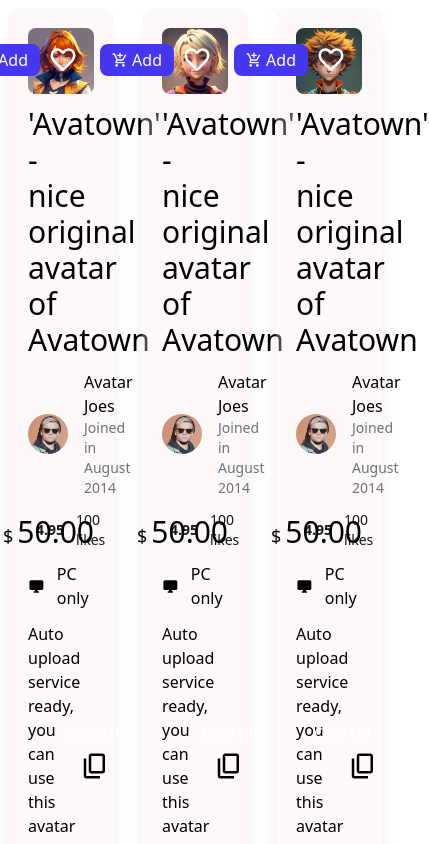
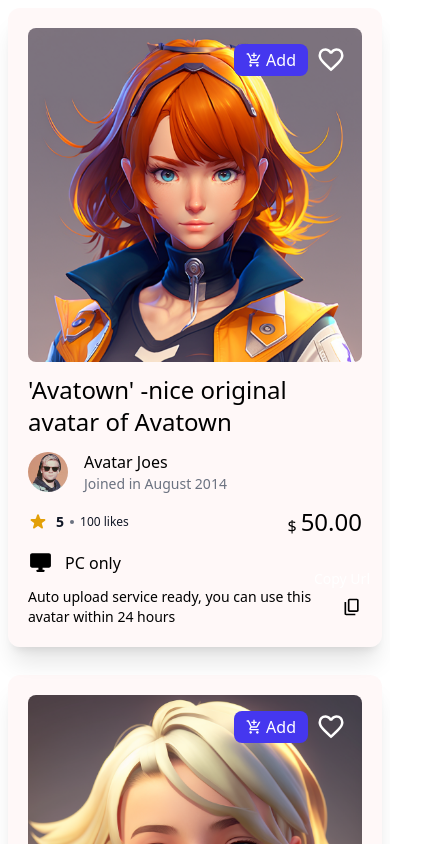
Before and after one commit to AbhiramKrishnaM/Dolami, a React (Vite) app: page / in a window 390 px wide. Shown: the top 844 px of the page, 429 px wide, since content can reach past the window. Built offline with nearby package versions, Linux system fonts and the light colour scheme.

Commit message:
added mobile responsiveness

```diff
--- a/src/App.jsx
+++ b/src/App.jsx
@@ -4,7 +4,11 @@
 function App() {
   const cards = avatars.map((avatar) => <Avatar key={avatar.id} {...avatar} />);
 
-  return <div className="grid grid-cols-3 gap-3">{cards}</div>;
+  return (
+    <div className="grid grid-cols-1 sm:grid-cols-2 md:grid-cols-3 gap-3 w-screen">
+      {cards}
+    </div>
+  );
 }
 
 export default App;
--- a/src/components/AvatarCards.jsx
+++ b/src/components/AvatarCards.jsx
@@ -43,7 +43,7 @@
         </div>
 
         <div className="mt-3">
-          <h3 className="text-3xl ">{props.info}</h3>
+          <h3 className="text-2xl lg:text-3xl ">{props.info}</h3>
         </div>
 
         <div className="flex items-center space-x-4 mt-3">
@@ -70,16 +70,21 @@
               <title>Rating star</title>
               <path d="M9.049 2.927c.3-.921 1.603-.921 1.902 0l1.07 3.292a1 1 0 00.95.69h3.462c.969 0 1.371 1.24.588 1.81l-2.8 2.034a1 1 0 00-.364 1.118l1.07 3.292c.3.921-.755 1.688-1.54 1.118l-2.8-2.034a1 1 0 00-1.175 0l-2.8 2.034c-.784.57-1.838-.197-1.539-1.118l1.07-3.292a1 1 0 00-.364-1.118L2.98 8.72c-.783-.57-.38-1.81.588-1.81h3.461a1 1 0 00.951-.69l1.07-3.292z"></path>
             </svg>
-            <p className="ml-2 text-sm font-bold text-gray-900 ">4.95</p>
+            <p className="ml-2 text-sm font-bold text-gray-900 ">
+              {props.rating}
+            </p>
             <span className="w-1 h-1 mx-1.5 bg-gray-500 rounded-full "></span>
-            <a href="#" className="text-sm font-medium text-gray-900">
+            <a
+              href="#"
+              className="text-xs md:text-sm font-medium text-gray-900"
+            >
               {props.likes} likes
             </a>
           </div>
 
           <div className="text-end flex items-end justify-end">
-            <span className="text-lg mr-1">$</span>
-            <h4 className="text-3xl font-medium">{props.price}</h4>
+            <span className="text-base md:text-lg mr-1">$</span>
+            <h4 className="text-2xl md:text-3xl font-medium">{props.price}</h4>
           </div>
         </div>
 
@@ -87,19 +92,19 @@
           <Icon icon="material-symbols:desktop-windows-rounded" width={25} />
           <span>{props.fits}</span>
         </div>
-        <div className="mt-3  flex items-center ">
-          <span>{props.additionalInfo}</span>
+        <div className="mt-3  flex items-center gap-4">
+          <span className="text-sm lg:text-base">{props.additionalInfo}</span>
           {!isCopied ? (
             <Tooltip content="Copy Url" style="dark" arrow={false}>
               <Icon
                 icon="material-symbols:content-copy-outline"
-                width={30}
+                width={20}
                 onClick={copied}
               />
             </Tooltip>
           ) : (
             <Tooltip content="Copied Url" style="dark" arrow={false}>
-              <Icon icon="icon-park-twotone:success" width={30} />
+              <Icon icon="icon-park-twotone:success" width={20} />
             </Tooltip>
           )}
         </div>
```
